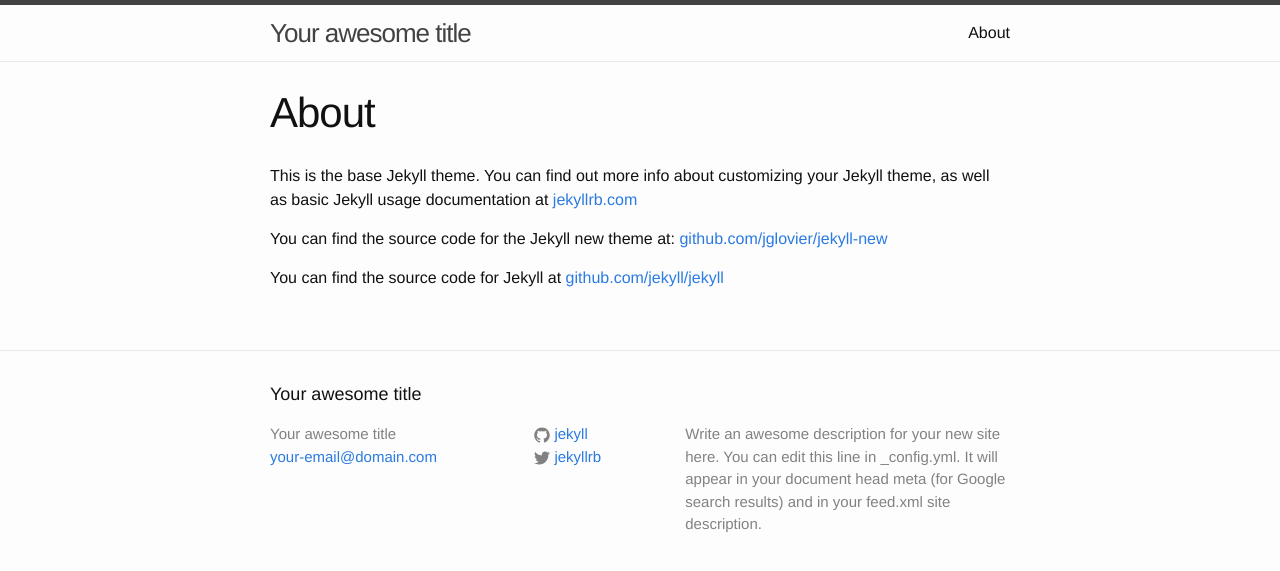
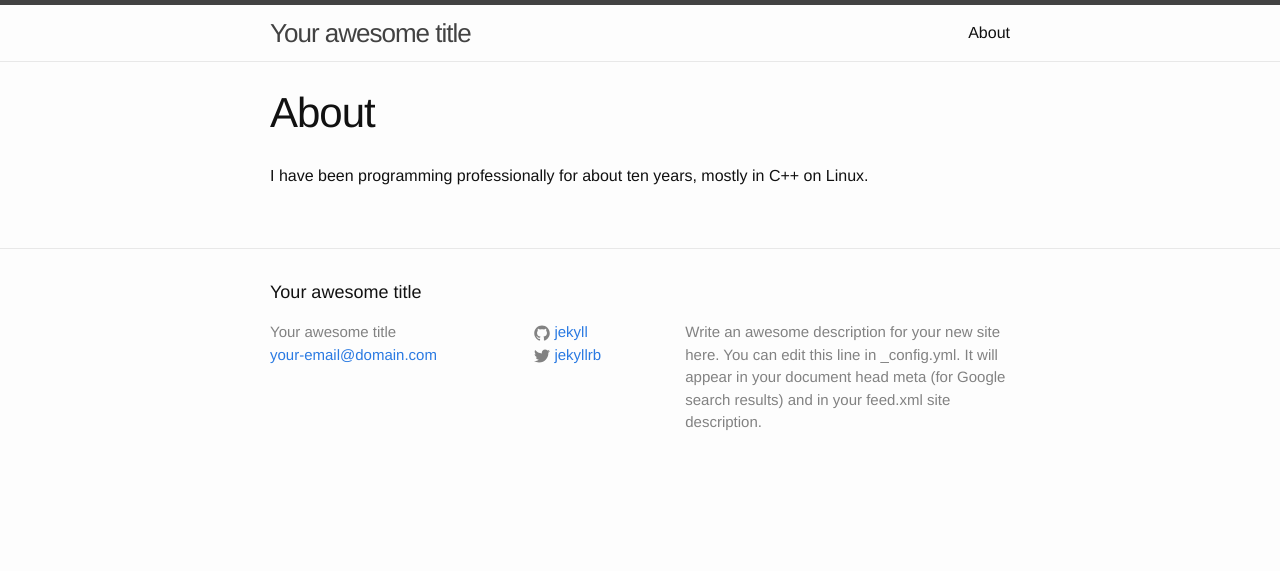
Before and after one commit to vglazer/vglazer.github.io, a Jekyll site: the page built from about.md, in a window 1280 px wide. Shown: the top 571 px of the page. Built offline with Jekyll 4.4.1, drawn with Linux system fonts in a browser that asks for light colours.

Commit message:
Updated about page

```diff
--- a/about.md
+++ b/about.md
@@ -4,8 +4,4 @@ title: About
 permalink: /about/
 ---
 
-This is the base Jekyll theme. You can find out more info about customizing your Jekyll theme, as well as basic Jekyll usage documentation at [jekyllrb.com](http://jekyllrb.com/)
-
-You can find the source code for the Jekyll new theme at: [github.com/jglovier/jekyll-new](https://github.com/jglovier/jekyll-new)
-
-You can find the source code for Jekyll at [github.com/jekyll/jekyll](https://github.com/jekyll/jekyll)
+I have been programming professionally for about ten years, mostly in C++ on Linux.
```
